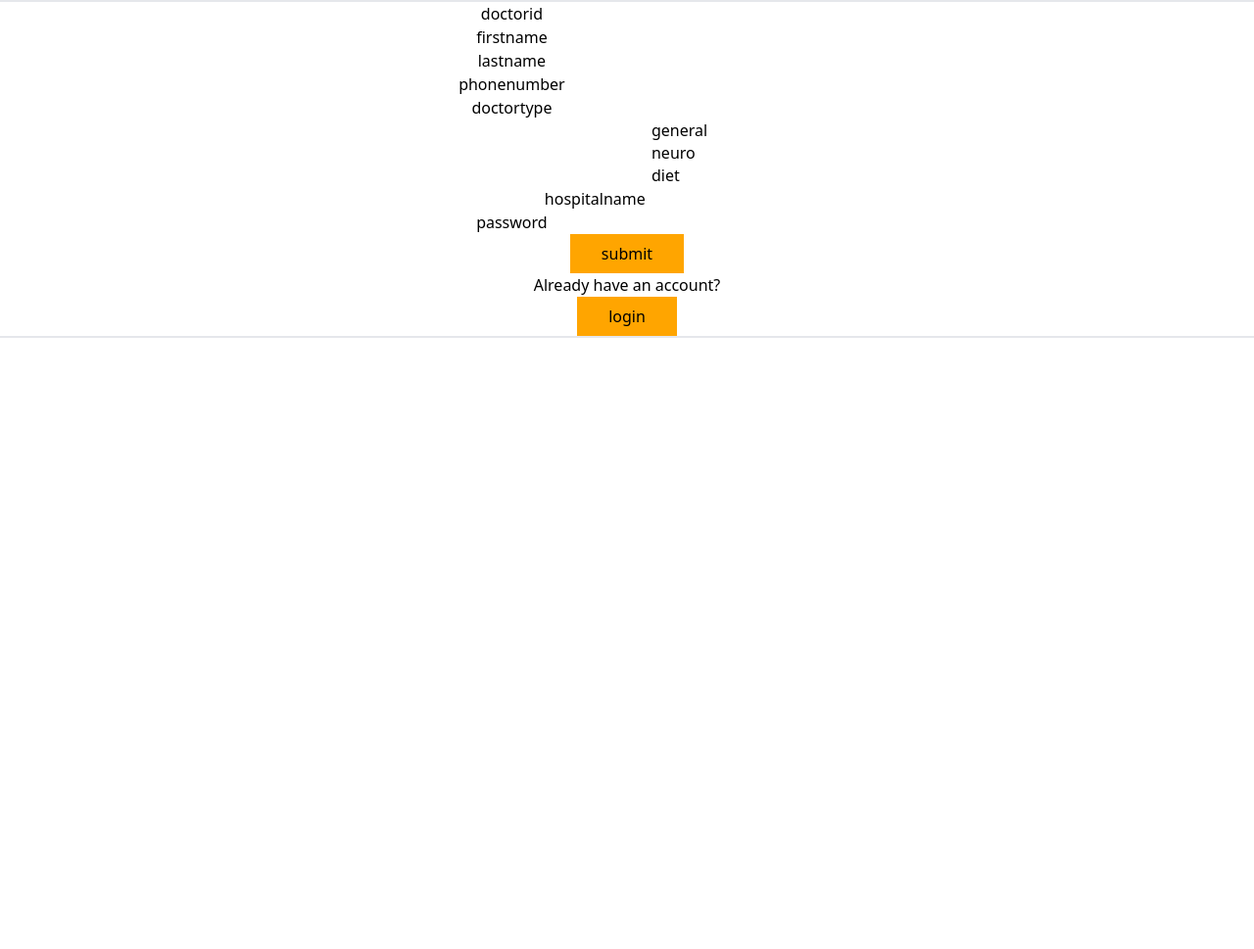
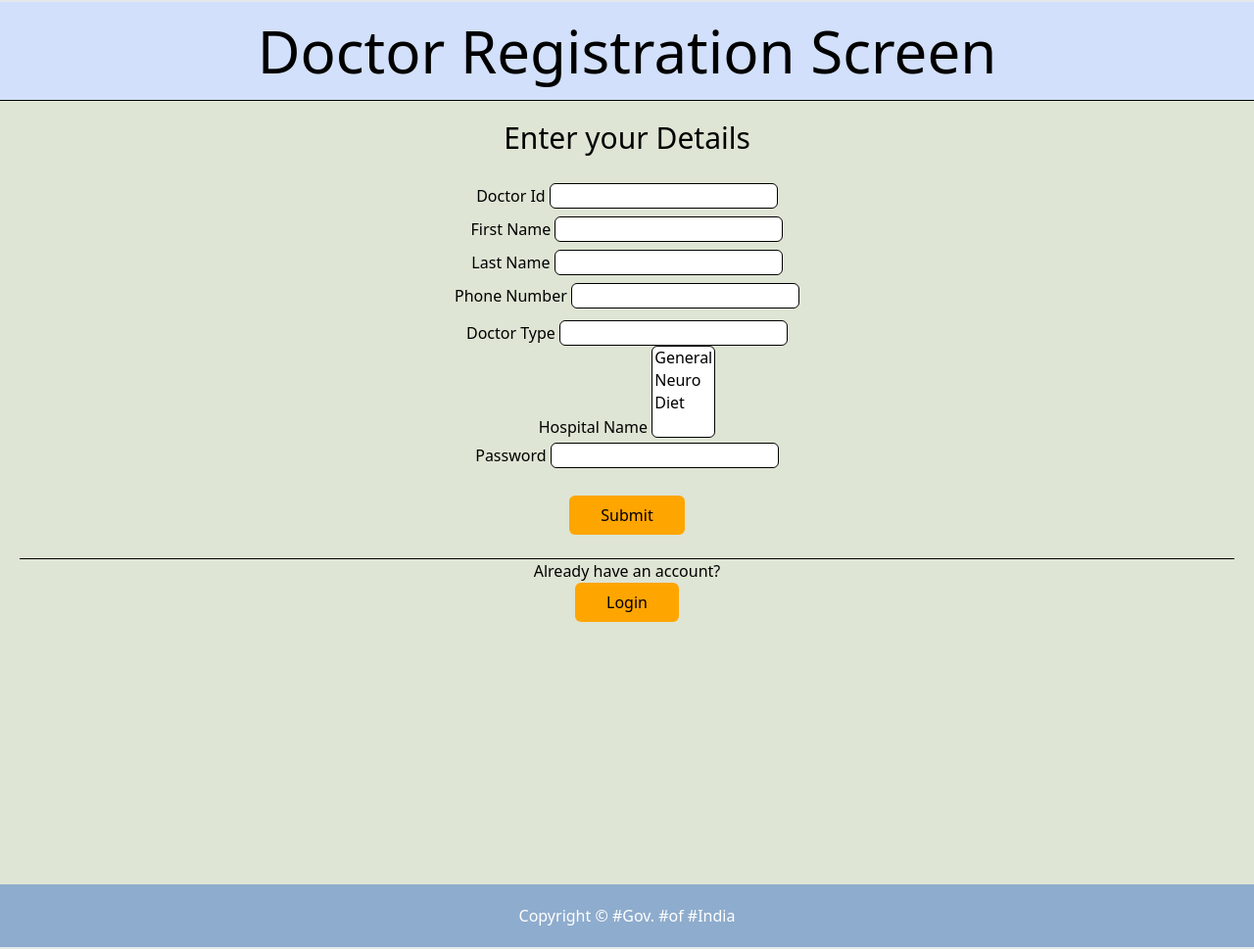
Before and after one commit to charan002/dissertation, a Flask app: page /doc/register in a window 1280 px wide. Shown: the whole page at 98% size. Before the commit the page ends 345 px from the top, so only its background shows below. Run offline with Flask 3, Linux system fonts and the light colour scheme; style sheets or scripts are compiled from the project's sources.

Commit message:
Updates to the Doc Reg Screen 1

```diff
--- a/templates/doctor/register.html
+++ b/templates/doctor/register.html
@@ -7,28 +7,53 @@
     <link rel="stylesheet" href="{{ url_for('static', filename='styles/output.css') }}">
 </head>
 <body>
-    <form method="post" action="/doc/register">
-        <label for="doctorid">doctorid</label>
-        <input name="doctorid"/><br/>
-        <label for="firstname">firstname</label>
-        <input name="firstname"/><br/>
-        <label for="lastname">lastname</label>
-        <input name="lastname"/><br/>
-        <label for="phonenumber">phonenumber</label>
-        <input name="phonenumber"/><br/>
-        <label for="doctortype">doctortype</label>
-        <input name="hospitalname"/><br/>
-        <label for="hospitalname">hospitalname</label>
-        <select name="doctortype" multiple>
-            <option value="general">general</option>
-            <option value="neuro">neuro</option>
-            <option value="diet">diet</option>
-        </select><br/>
-        <label for="password">password</label>
-        <input name="password"/><br/>
-        <button type="submit">submit</button>
-    </form>
-    <p>Already have an account?</p>
-    <button><a href="/doc/login">login</a></button>
+    <header>
+        <h1 class="text-6xl">Doctor Registration Screen</h1>
+    </header>
+    <hr>
+    <main class="px-5 pt-5 h-screen">
+        <h2 class="text-3xl">Enter your Details</h2>
+        <br>
+        <form method="post" action="/doc/register">
+            <div class="py-1">
+                <label for="doctorid">Doctor Id</label>
+                <input class="input-box" name="doctorid"/><br/>
+            </div>
+            <div class="py-1">
+                <label for="firstname">First Name</label>
+                <input class="input-box" name="firstname"/><br/>
+            </div>
+            <div class="py-1">
+                <label for="lastname">Last Name</label>
+                <input class="input-box" name="lastname"/><br/>
+            </div>
+            <div class="py-1">
+                <label for="phonenumber">Phone Number</label>
+                <input class="input-box" name="phonenumber"/><br/>
+            </div>
+            <div class="py-1"></div>
+            <label for="doctortype">Doctor Type</label>
+            <input class="input-box" name="hospitalname"/><br/>
+            <label for="hospitalname">Hospital Name</label>
+            <select class="input-box" name="doctortype" multiple>
+                <option value="general">General</option>
+                <option value="neuro">Neuro</option>
+                <option value="diet">Diet</option>
+            </select><br/>
+            <div class="py-1">
+                <label for="password">Password</label>
+                <input class="input-box" name="password"/><br/>
+            </div>
+            <br>
+            <button class="input-box" type="submit">Submit</button>
+        </form>
+        <br>
+        <hr>
+        <p>Already have an account?</p>
+        <button class="input-box"><a href="/doc/login">Login</a></button>
+    </main>
+    <footer>
+        <p>Copyright © #Gov. #of #India</p>
+    </footer>
 </body>
 </html>
```
